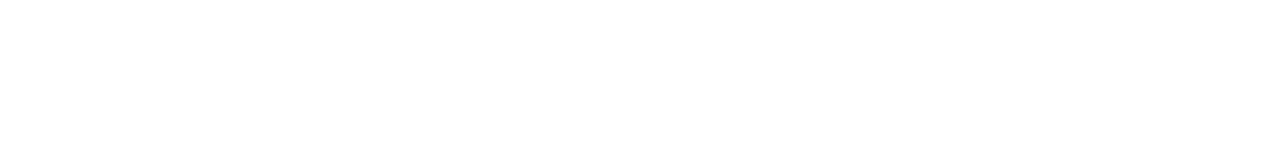
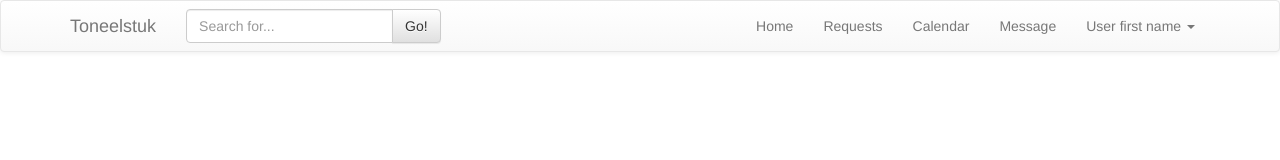
Before and after one commit to GO-gyan/toneelstuk-ui, a website: page app/index.html in a window 1280 px wide. Drawn offline with Linux system fonts and the light colour scheme.

Commit message:
common header for logged in pages

```diff
--- a/app/index.html
+++ b/app/index.html
@@ -18,6 +18,56 @@
 </head>
 <body>
 
+    <!-- fixed header -->
+    <header>
+        <nav class="navbar navbar-default">
+            <div class="container">
+                <!-- Brand and toggle get grouped for better mobile display -->
+                <div class="navbar-header">
+                    <button type="button" class="navbar-toggle collapsed" data-toggle="collapse" data-target="#bs-example-navbar-collapse-1" aria-expanded="false">
+                        <span class="sr-only">Toggle navigation</span>
+                        <span class="icon-bar"></span>
+                        <span class="icon-bar"></span>
+                        <span class="icon-bar"></span>
+                    </button>
+                    <a class="navbar-brand" href="#">
+                        <!-- logo -->
+                        Toneelstuk
+                        <!-- !.logo -->
+                    </a>
+                </div>
+
+                <!-- Collect the nav links, forms, and other content for toggling -->
+                <div class="collapse navbar-collapse" id="bs-example-navbar-collapse-1">
+                    <form class="navbar-form navbar-left">
+                        <div class="input-group">
+                            <input type="text" class="form-control" placeholder="Search for...">
+                            <span class="input-group-btn">
+                                <button class="btn btn-default" type="button">Go!</button>
+                            </span>
+                        </div>
+                    </form>
+                    <ul class="nav navbar-nav navbar-right">
+                        <li><a href="#">Home</a></li>
+                        <li><a href="#">Requests</a></li>
+                        <li><a href="#">Calendar</a></li>
+                        <li><a href="#">Message</a></li>
+                        <li class="dropdown">
+                            <a href="#" class="dropdown-toggle" data-toggle="dropdown" role="button" aria-haspopup="true" aria-expanded="false">User first name <span class="caret"></span></a>
+                            <ul class="dropdown-menu">
+                                <li><a href="#">Profile</a></li>
+                                <li><a href="#">Settings</a></li>
+                                <li><a href="#">Logout</a></li>
+                            </ul>
+                        </li>
+                    </ul>
+                </div><!-- /.navbar-collapse -->
+            </div><!-- /.container-fluid -->
+        </nav>
+    </header>
+    <!-- !.fixed header -->
+
+
     <!-- Javascript files -->
     <script type="text/javascript" src="js/libs.js"></script>
     <script type="text/javascript" src="js/app.js"></script>
```
